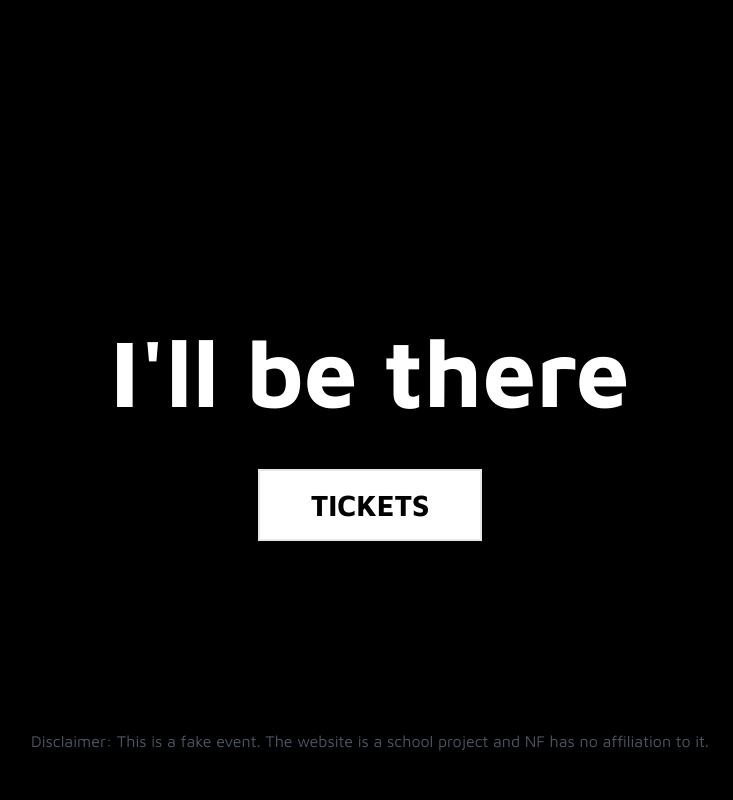
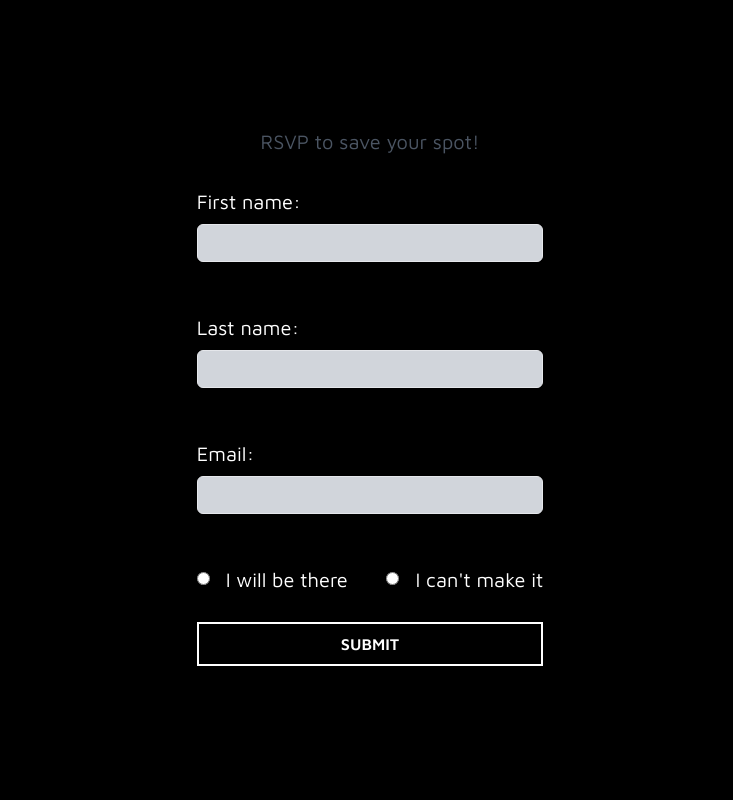
Before and after one commit to evelynfredin/nf-release, a React (Create React App) app: page / in a window 1280 px wide. Shown: the part 2840-3640 px from the top of the page, without its empty margins (270-1003 px from the left). Built offline with nearby package versions, Linux system fonts and the light colour scheme.

Commit message:
RSV Form added

```diff
--- a/src/App.js
+++ b/src/App.js
@@ -4,6 +4,7 @@
 import Album from './components/Album';
 import Clouds from './components/Clouds';
 import Footer from './components/Footer';
+import Form from './components/Form';
 
 function App() {
   return (
@@ -13,6 +14,7 @@
         <Event />
         <Clouds />
         <Album />
+        <Form />
         <Footer />
     </div>
   );
--- a/src/components/Clouds.js
+++ b/src/components/Clouds.js
@@ -46,7 +46,7 @@
             <motion.svg
                 style={{
                     y: yPosAnim}}
-                className="w-16 h-16 text-gray-600"
+                className="w-20 h-16 text-gray-600"
                 viewBox="0 0 80 54"
                 fill="currentColor"
                 xmlns="http://www.w3.org/2000/svg">
--- a/src/components/Footer.js
+++ b/src/components/Footer.js
@@ -24,9 +24,10 @@
             <Button
                 btnStyle="btn btn--bigger"
                 btnText={location ? 'RSVP' : 'Tickets'}
-                btnAnim={''}
             />
-            <p className="m-10 text-center bottom-1 absolute">Disclaimer: This is a fake event. The website is a school project and NF has no affiliation to it.</p>
+            <div className="my-10 bottom-0 px-10 absolute">
+                <p className="text-center">Disclaimer: This is a fake event. This website is a school project and NF has no affiliation to it.</p>
+            </div>
         </section>
     )
 }
--- a/src/components/Form.js
+++ b/src/components/Form.js
@@ -1,10 +1,43 @@
+import Button from './Reusables/Button';
 
 const Form = () => {
+
+    const handleSubmit = event => {
+        event.preventDefault();
+    };
+
     return (
-        <form>
-            <label htmlFor="name">Name:</label>
-            <input type="text" name="name" id="name"/>
-        </form>
+        <section className="flex flex-col justify-center h-screen items-center">
+            <p className="text-xl">RSVP to save your spot!</p>
+            <form onSubmit={handleSubmit}>
+                <div>
+                    <label htmlFor="firstname">First name:</label>
+                    <input type="text" name="firstname" id="firstname" required />
+                </div>
+                <div>
+                    <label htmlFor="lastname">Last name:</label>
+                    <input type="text" name="lastname" id="lastname" required />
+                </div>
+                <div>
+                    <label htmlFor="name">Email:</label>
+                    <input type="email" name="email" id="email" required />
+                </div>
+                <div className="lg:flex-row justify-between">
+                    <div className="h-auto flex-row justify-center items-center p-0 focus-within:bg-transparent">
+                        <input type="radio" id="confirmed" name="rsvp" value="confirmed" />
+                        <label className="cursor-pointer" htmlFor="confirmed">I will be there</label>
+                    </div>
+                    <div className="h-auto flex-row justify-center items-center p-0 focus-within:bg-transparent">
+                        <input type="radio" id="declined" name="rsvp" value="declined" />
+                        <label className="cursor-pointer" htmlFor="declined">I can't make it</label>
+                    </div>
+                </div>
+                <Button
+                    btnText="Submit"
+                    btnStyle="btn--small"
+                />
+            </form>
+        </section>
     )
 }
 
--- a/src/components/Reusables/Button.js
+++ b/src/components/Reusables/Button.js
@@ -16,7 +16,6 @@
             whileHover={{ scale: .95 }}
             transition={{ ease: "easeOut", duration: .5, type: "spring", stiffness: 120}}
             animate={{ y: inView ? 0 : -30, opacity: inView ? 1 : 0}}
-            style={props.btnAnim}
         >
             {props.btnText}
         </motion.button>
@@ -26,7 +25,6 @@
 Button.propTypes = {
     btnText: PropTypes.string,
     btnStyle: PropTypes.string,
-    btnAnim: PropTypes.func
 }
 
 export default Button
--- a/src/components/Welcome/Intro.js
+++ b/src/components/Welcome/Intro.js
@@ -1,10 +1,8 @@
 import Logo from './Logo';
 import Button from '../Reusables/Button';
-import { motion, useViewportScroll, useTransform } from "framer-motion";
+import { motion } from "framer-motion";
 
 const Intro = () => {
-    const { scrollYProgress } = useViewportScroll();
-    const Anim = useTransform(scrollYProgress, [0, 0.4, 1], [0, -280, 50]);
 
     const search = window.location.search;
     const name = new URLSearchParams(search).get('name');
@@ -15,8 +13,6 @@
         <div className="intro">
 
             <motion.h1
-            style={{
-                y: Anim}}
                 initial={{ opacity: 0}}
                 animate={{ opacity: 1 }}
                 transition={{ delay: 0.3, duration: 1 }}
@@ -30,8 +26,6 @@
             <Button
                 btnStyle="btn btn--big"
                 btnText={location ? 'RSVP' : 'Tickets'}
-                btnAnim={{
-                    y: Anim}}
             />
         </div>
     )
--- a/src/components/Welcome/Logo.js
+++ b/src/components/Welcome/Logo.js
@@ -19,7 +19,7 @@
                 initial="hidden"
                 animate="visible"
                 style={{
-                    y: Anim}}
+                y: Anim}}
             >
                 <motion.path
                     fill="#000"
--- a/src/index.css
+++ b/src/index.css
@@ -68,7 +68,7 @@
 }
 
 .btn--small {
-	@apply uppercase font-semibold border-2 border-white px-3 py-2 hover:bg-white hover:text-black focus:bg-white focus:text-black transform transition-colors ease-in-out duration-500;
+	@apply uppercase mx-10 font-semibold border-2 border-white px-3 py-2 hover:bg-white hover:text-black focus:bg-white focus:text-black transform transition-colors ease-in-out duration-500;
 }
 
 .btn--bigger {
@@ -91,6 +91,26 @@
 	@apply w-full h-auto object-fill;
 }
 
+form {
+	@apply flex flex-col h-auto justify-center text-white w-full md:w-2/3 lg:w-1/3 mx-auto;
+}
+
+form div {
+	@apply flex flex-col justify-center focus-within:bg-gray-900 focus-within:bg-opacity-70 px-10 py-5;
+}
+
+input {
+	@apply border focus:outline-none focus:ring-4 focus:ring-blue rounded-md text-gray-800 px-2 py-1 text-lg bg-gray-300 focus:bg-gray-50;
+}
+
+label {
+	@apply block mt-3 mb-2 text-xl;
+}
+
+input[type='radio'] {
+	@apply mr-4 focus:ring-0;
+}
+
 @media (min-width: 640px) {
 	section.hero {
 		background-image: linear-gradient(0deg, #ffffff86 30%, #000000b0 80%),
--- a/tailwind.config.js
+++ b/tailwind.config.js
@@ -12,6 +12,8 @@
             gray: colors.coolGray,
             black: colors.black,
             white: colors.white,
+            blue: '#1abdf9',
+            transparent: 'transparent',
         },
     },
     variants: {
```
